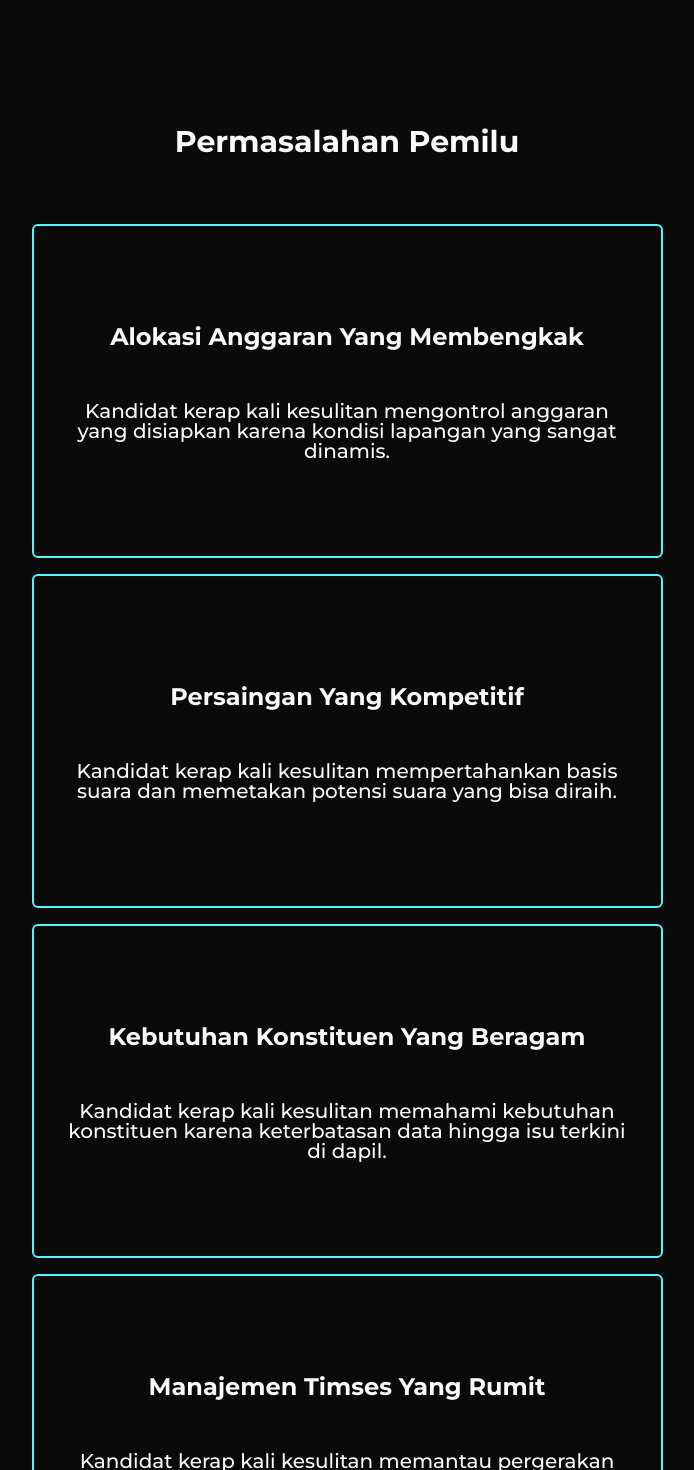
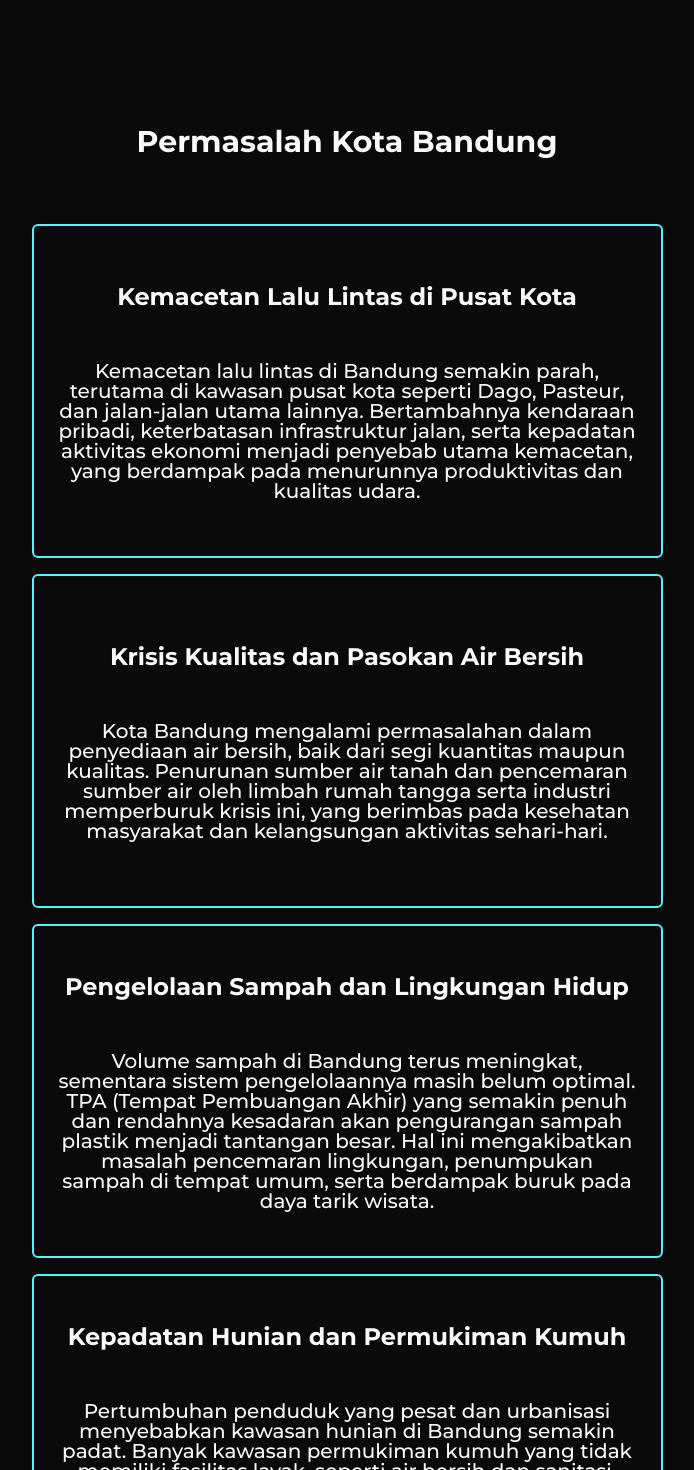
Before and after one commit to deriifirgiawan/cyberpolitics, a Next.js app: page /walikota/bandung in a window 1280 px wide. Shown: the part 700-2170 px from the top of the page, without its empty margins (293-987 px from the left). Built offline with nearby package versions, Linux system fonts and the light colour scheme.

Commit message:
feat: clear ahh

```diff
--- a/src/app/page.tsx
+++ b/src/app/page.tsx
@@ -6,7 +6,7 @@ export default function Home() {
     <main>
       <Navbar />
       <HomePage.SectionBanner />
-			<HomePage.SectionProblem />
+      <HomePage.SectionProblem type="default" />
       <HomePage.SectionCaption />
       <HomePage.SectionSolution />
       <Footer />
--- a/src/app/walikota/bandung/page.tsx
+++ b/src/app/walikota/bandung/page.tsx
@@ -5,7 +5,7 @@ export default function WalikotaPage() {
     <main>
       <Walikota.Navbar />
       <Walikota.Banner />
-      <HomePage.SectionProblem />
+      <HomePage.SectionProblem type="bandung" />
       <HomePage.SectionCaption />
       <HomePage.SectionSolution />
     </main>
--- a/src/components/templates/Home/SectionProblem/SectionProblem.tsx
+++ b/src/components/templates/Home/SectionProblem/SectionProblem.tsx
@@ -2,7 +2,11 @@
 import { HomeData } from "@/data/home.data";
 import { SectionProblemItem } from "./SectionProblemItem";
 
-export const SectionProblem = () => {
+interface ISectionProps {
+  type: "default" | "bandung";
+}
+export const SectionProblem = (_props: ISectionProps) => {
+  const { type = "default" } = _props;
   const { sectionProblem } = HomeData;
   return (
     <section
@@ -15,11 +19,19 @@ export const SectionProblem = () => {
         data-aos-once="true"
         className="lg:text-3xl md:text-3xl text-2xl font-bold"
       >
-				{sectionProblem.title}
+        {type === "default" ? sectionProblem.title : "Permasalah Kota Bandung"}
       </h1>
 
       <div className="mt-16 flex flex-wrap gap-4 justify-center items-center">
-				{sectionProblem.lists.map((value, index) => (
+        {type === "default"
+          ? sectionProblem.lists.map((value, index) => (
+              <SectionProblemItem
+                key={`problem--${index}`}
+                title={value.title}
+                subtitle={value.subtitle}
+              />
+            ))
+          : sectionProblem.bdgList.map((value, index) => (
               <SectionProblemItem
                 key={`problem--${index}`}
                 title={value.title}
--- a/src/data/home.data.ts
+++ b/src/data/home.data.ts
@@ -40,6 +40,28 @@ export const HomeData = {
 					"Kandidat kerap kali kesulitan memantau pergerakan timses dan validasi hasil pekerjaan timses dilakukan secara manual.",
 			},
 		],
+		bdgList: [
+			{
+				id: 5,
+				title: 'Kemacetan Lalu Lintas di Pusat Kota',
+				subtitle: "Kemacetan lalu lintas di Bandung semakin parah, terutama di kawasan pusat kota seperti Dago, Pasteur, dan jalan-jalan utama lainnya. Bertambahnya kendaraan pribadi, keterbatasan infrastruktur jalan, serta kepadatan aktivitas ekonomi menjadi penyebab utama kemacetan, yang berdampak pada menurunnya produktivitas dan kualitas udara."
+			},
+			{
+				id: 6,
+				title: "Krisis Kualitas dan Pasokan Air Bersih",
+				subtitle: "Kota Bandung mengalami permasalahan dalam penyediaan air bersih, baik dari segi kuantitas maupun kualitas. Penurunan sumber air tanah dan pencemaran sumber air oleh limbah rumah tangga serta industri memperburuk krisis ini, yang berimbas pada kesehatan masyarakat dan kelangsungan aktivitas sehari-hari."
+			},
+			{
+				id: 7,
+				title: "Pengelolaan Sampah dan Lingkungan Hidup",
+				subtitle: "Volume sampah di Bandung terus meningkat, sementara sistem pengelolaannya masih belum optimal. TPA (Tempat Pembuangan Akhir) yang semakin penuh dan rendahnya kesadaran akan pengurangan sampah plastik menjadi tantangan besar. Hal ini mengakibatkan masalah pencemaran lingkungan, penumpukan sampah di tempat umum, serta berdampak buruk pada daya tarik wisata."
+			},
+			{
+				id: 8,
+				title: "Kepadatan Hunian dan Permukiman Kumuh",
+				subtitle: "Pertumbuhan penduduk yang pesat dan urbanisasi menyebabkan kawasan hunian di Bandung semakin padat. Banyak kawasan permukiman kumuh yang tidak memiliki fasilitas layak, seperti air bersih dan sanitasi. Kepadatan ini menimbulkan masalah sosial, seperti meningkatnya risiko penyakit, kriminalitas, dan kualitas hidup yang rendah di kalangan masyarakat berpenghasilan rendah."
+			}
+		]
 	},
 
 	captions: `“ Di era teknologi modern, politik jadi lebih mudah dan efisien. Data pemilih dianalisis cepat untuk kampanye yang tepat, dan komunikasi dengan masyarakat lebih lancar. “`,
```
Lines whose indentation alone changed are shown as unchanged.
